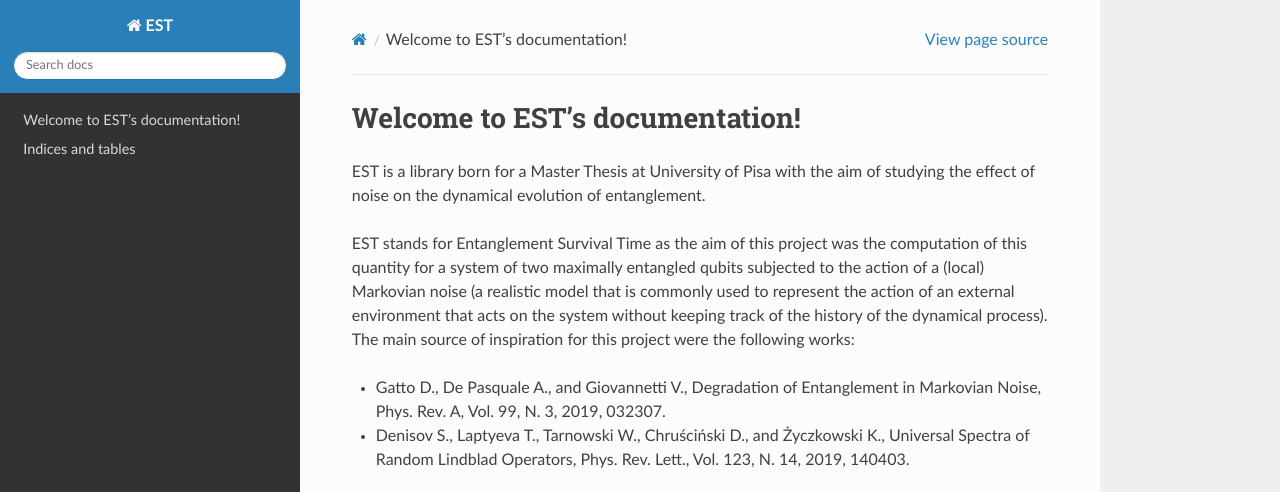
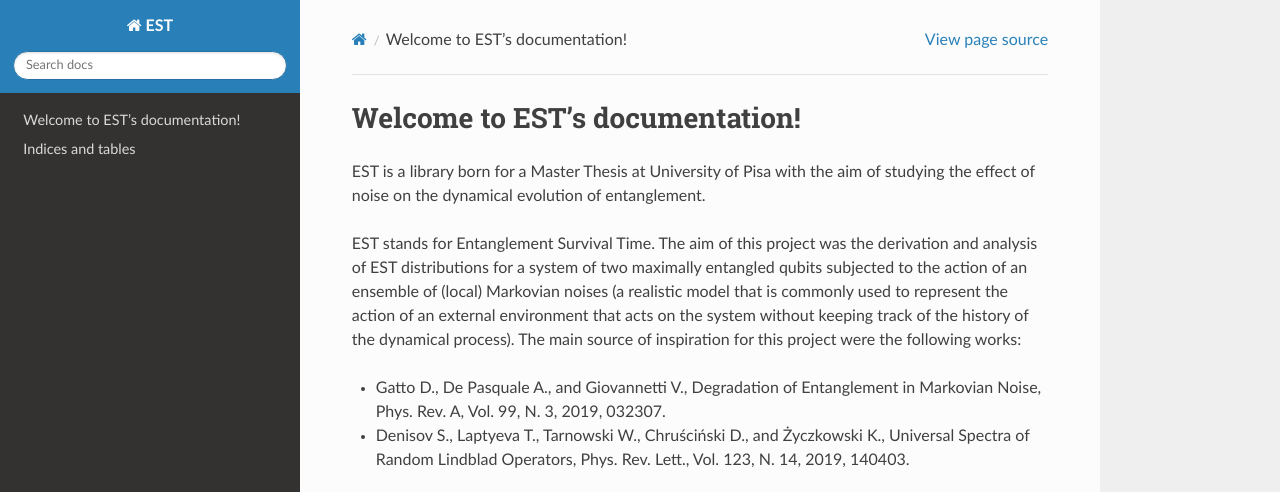
Before and after one commit to nunziacerrato/EST, a Sphinx documentation site: the page built from docs/index.rst, in a window 1280 px wide, cut to the strip 0-492 px from the top of the page. Built offline with Sphinx 7.4.7 and the Read the Docs theme 2.0.0, drawn with Linux system fonts in a browser that asks for light colours.

Commit message:
minor changes in docs

```diff
--- a/docs/index.rst
+++ b/docs/index.rst
@@ -9,9 +9,9 @@
 EST is a library born for a Master Thesis at University of Pisa with the aim of studying the effect
 of noise on the dynamical evolution of entanglement.
 
-EST stands for Entanglement Survival Time as the aim of this project was the computation
-of this quantity for a system of two maximally entangled qubits subjected to the action of a (local)
-Markovian noise (a realistic model that is commonly used to represent the action of an external
+EST stands for Entanglement Survival Time. The aim of this project was the derivation and analysis of EST
+distributions for a system of two maximally entangled qubits subjected to the action of an ensemble of (local)
+Markovian noises (a realistic model that is commonly used to represent the action of an external
 environment that acts on the system without keeping track of the history of the dynamical process).
 The main source of inspiration for this project were the following works:
 
```
